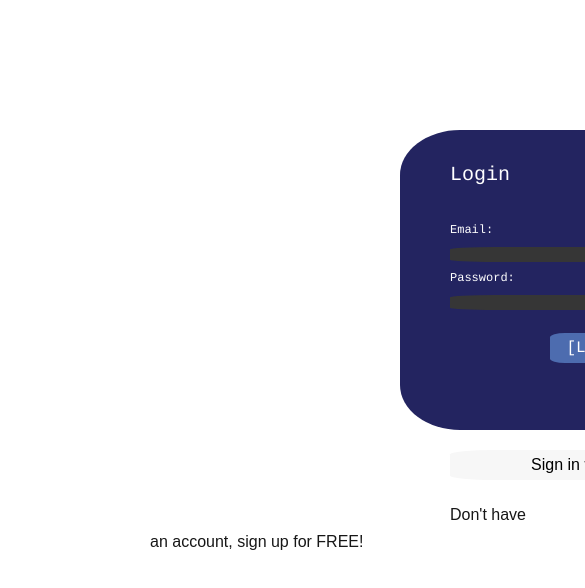
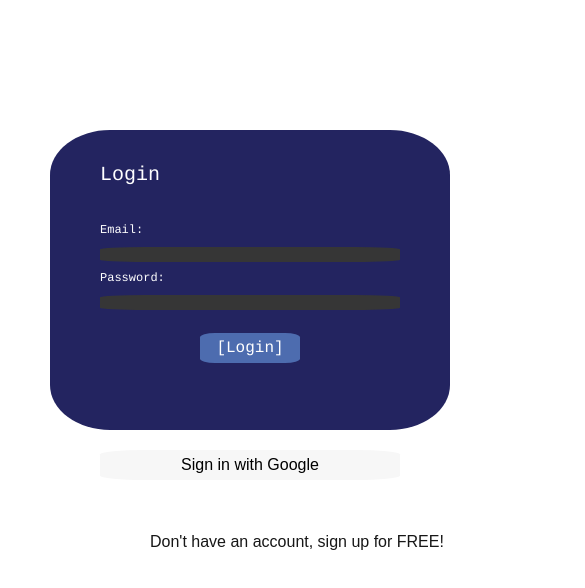
Before and after one commit to vliu36/circuit-link, a Next.js app in the folder client/: page /signin in a window 390 px wide. Shown: the top 588 px of the page, 585 px wide, since content can reach past the window. Built offline with nearby package versions, Linux system fonts and the light colour scheme.

Commit message:
bug fixes

```diff
--- a/client/app/globals.css
+++ b/client/app/globals.css
@@ -106,3 +106,87 @@ body {
    left: 150px;
    top: 200px;
 }
+
+@media(max-width: 1000px){
+.box{
+  display: flex;
+  font-family: Courier;
+  color: white;
+
+  width: 400px;
+  height: 300px;
+  background-color: #232460;
+  margin: 0;
+  justify-content: center;
+  position: relative;
+  left: 50px;
+  top: 130px;
+  border-radius: 15%;
+  align-items: center;
+}
+
+.lblBox{
+  height: 40px;
+  width: 100%;
+  position: relative;
+  left: 50px;
+  bottom: 100px;
+  font-size: 20px;
+}
+
+.smallBox{
+  height: 25px;
+  font-size: 12px;
+  position:relative;
+  right: 50px;
+
+}
+
+.txtBox{
+   height: 15px;
+   width: 300px;
+   background-color: #363636;
+   border-color: white;
+   border-radius: 15%;
+   font-size: 12px;
+   position:relative;
+
+}
+
+.buttonBox{
+   height: 30px;
+   width: 100px;
+   border-radius: 15%;
+   background-color: #4d6caf;
+   position:relative;
+   left: 50px;
+   top: 20px;
+}
+
+.signUpWithGoogleButton{
+   height: 30px;
+   width: 300px;
+   border-radius: 15%;
+   background-color: #f7f7f7;
+   color: black;
+   position:relative;
+   left: 100px;
+   top: 150px;
+}
+
+.transparentButtonBox{
+   display: flex;
+   height: 30px;
+   width: 300px;
+   position:relative;
+
+}
+
+.transparentButtonBox2{
+   display: flex;
+   height: 30px;
+   width: 300px;
+   position:relative;
+   right:200px;
+}
+}
--- a/client/app/register/page.tsx
+++ b/client/app/register/page.tsx
@@ -5,16 +5,24 @@ import { getAuth, createUserWithEmailAndPassword, signInWithEmailAndPassword } f
 import React, { useState } from "react";
 
 // ~~~~~~~~~~~~~~~~~~~~~~~~~~~~~~~~ This was used in local testing, will probably delete later ~~~~~~~~~~~~~~~~~~~~~~~~~~~~~~~~ //
-
+//const firebaseConfig = {
+    //apiKey: "AIzaSyAGALHo4fsqbqArtDzZg33983RT7DWOqfY",
+    //authDomain: "circuit-link.firebaseapp.com",
+    //projectId: "circuit-link",
+    //storageBucket: "circuit-link.firebasestorage.app",
+    //messagingSenderId: "160321257010",
+    //appId: "1:160321257010:web:bfa9843152ab4e36c0862b",
+    //measurementId: "G-1WGGFMJB05"
+ //};
 
 // const app = initializeApp(firebaseConfig);          // <-------- This is used in local testing, make sure to put credentials in firebaseConfig if you're local testing
-const app = initializeApp();
+//const app = initializeApp(firebaseConfig);
 
 // Creates a user in Firebase Authentication
 export default function SignUp() {
 
     // Get the authentication instance from the Firebase app
-    //const auth = getAuth();
+    //const auth = getAuth(app);
     // Initialize state for the form fields (name, email, password)
     const [username, setName] = useState("");
     // The user's email address will be stored in this state variable
@@ -80,44 +88,6 @@ export default function SignUp() {
         } // end try catch
     } // end function login
     // ---------------------------------------------------------------- END OF USER LOGIN ---------------------------------------------------------------- //
-
-    // ---------------------------------------------------------------- BEGINNING OF USER LOGIN ---------------------------------------------------------------- //
-    async function login(e: React.FormEvent<HTMLFormElement>) {
-        // Prevent the default form submission behavior
-        e.preventDefault();
-
-        try {
-
-            // Send credentials to backend endpoint
-            const res = await fetch("http://localhost:2400/api/users/login", {
-                method: "POST",
-                headers: { "Content-Type": "application/json" },
-                body: JSON.stringify({ email, password })
-            });
-
-            // Await response from backend
-            const data = await res.json();
-            if (!res.ok) {
-                throw new Error(data.error || "Login failed");
-            }
-
-            // Backend returns a Firebase ID token
-            const { idToken } = data;
-
-            // Store ID token in temporary session storage for the duration of the session
-            sessionStorage.setItem("idToken", idToken);
-
-            // Alert the user that they have successfully logged in
-            alert(data.message || "Login success!");
-            // TODO: Redirect to another page ------------------------------------------------------------------------------------------------[!]
-        } catch (err) {
-            // setMessage("Login failed.");
-            alert("Login failed.");
-            console.log(err);
-        } // end try catch
-    } // end function login
-    // ---------------------------------------------------------------- END OF USER LOGIN ---------------------------------------------------------------- //
-
     // ------------------------ HTML ------------------------
     return (
     <main background-color = "#322764">
--- a/client/app/signin/page.tsx
+++ b/client/app/signin/page.tsx
@@ -5,24 +5,24 @@ import { getAuth, createUserWithEmailAndPassword, signInWithEmailAndPassword } f
 import React, { useState } from "react";
 
 // ~~~~~~~~~~~~~~~~~~~~~~~~~~~~~~~~ This was used in local testing, will probably delete later ~~~~~~~~~~~~~~~~~~~~~~~~~~~~~~~~ //
-const firebaseConfig = {
-    apiKey: "AIzaSyAGALHo4fsqbqArtDzZg33983RT7DWOqfY",
-    authDomain: "circuit-link.firebaseapp.com",
-    projectId: "circuit-link",
-    storageBucket: "circuit-link.firebasestorage.app",
-    messagingSenderId: "160321257010",
-    appId: "1:160321257010:web:bfa9843152ab4e36c0862b",
-    measurementId: "G-1WGGFMJB05"
- };
+//const firebaseConfig = {
+   // apiKey: "AIzaSyAGALHo4fsqbqArtDzZg33983RT7DWOqfY",
+   // authDomain: "circuit-link.firebaseapp.com",
+   // projectId: "circuit-link",
+    //storageBucket: "circuit-link.firebasestorage.app",
+    //messagingSenderId: "160321257010",
+    //appId: "1:160321257010:web:bfa9843152ab4e36c0862b",
+    //measurementId: "G-1WGGFMJB05"
+ //};
 
 // const app = initializeApp(firebaseConfig);          // <-------- This is used in local testing, make sure to put credentials in firebaseConfig if you're local testing
-const app = initializeApp(firebaseConfig);
+//const app = initializeApp(firebaseConfig);
 
 // Creates a user in Firebase Authentication
 export default function SignUp() {
 
     // Get the authentication instance from the Firebase app
-    const auth = getAuth(app);
+    //const auth = getAuth(app);
     // Initialize state for the form fields (name, email, password)
     const [username, setName] = useState("");
     // The user's email address will be stored in this state variable
```
